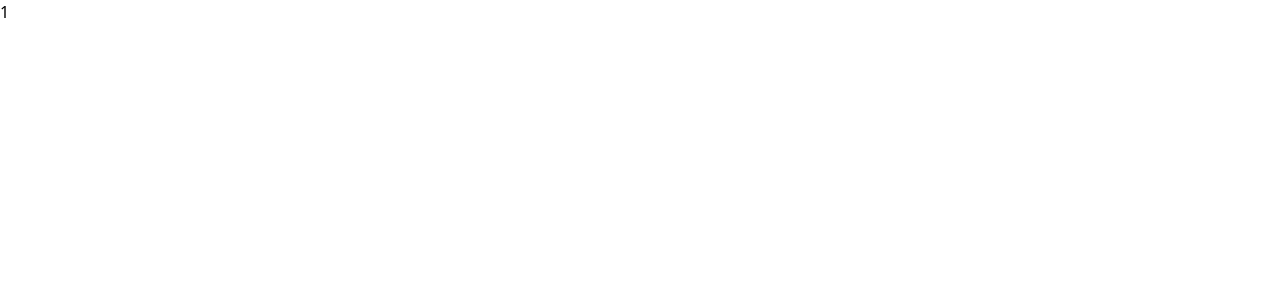
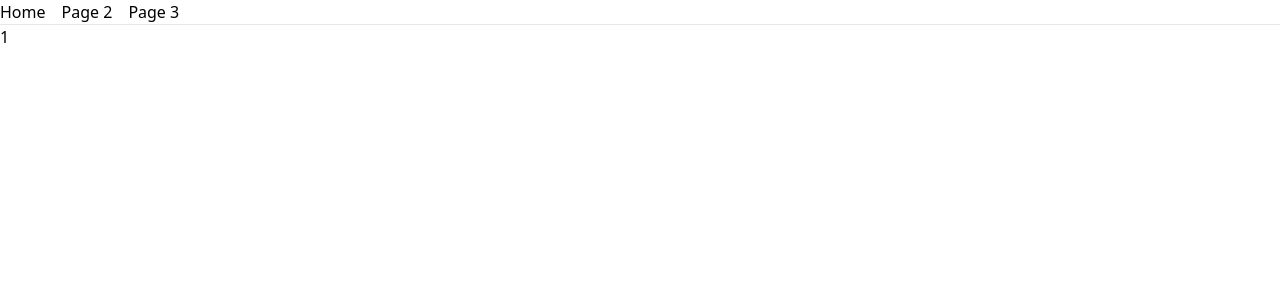
Before and after one commit to heycn/react-starter, a React (Vite) app: page /#/ in a window 1280 px wide. Shown: the top 300 px of the page. Built offline with nearby package versions, Linux system fonts and the light colour scheme.

Commit message:
add nav links

```diff
--- /dev/null
+++ b/src/layouts/main_layout.tsx
@@ -0,0 +1,24 @@
+import { Link, Outlet } from 'react-router-dom'
+
+export const MainLayout: React.FC = () => {
+  return (
+    <div>
+      <nav>
+        <ul className="flex flex-nowrap gap-x-4">
+          <li>
+            <Link to="/">Home</Link>
+          </li>
+          <li>
+            <Link to="/2">Page 2</Link>
+          </li>
+          <li>
+            <Link to="/3">Page 3</Link>
+          </li>
+        </ul>
+      </nav>
+      <hr />
+      <Outlet />
+
+    </div>
+  )
+}
--- a/src/router/router.tsx
+++ b/src/router/router.tsx
@@ -1,8 +1,10 @@
 import { createHashRouter } from 'react-router-dom'
+import { MainLayout } from '@/layouts/main_layout'
 
 export const router = createHashRouter([
   {
     path: '/',
+    element: <MainLayout />,
     children: [{
       path: '/',
       element: <div>1</div>,
--- a/vite.config.ts
+++ b/vite.config.ts
@@ -8,10 +8,6 @@
   resolve: {
     alias: {
       '@': path.resolve(__dirname, './src/'),
-      'components': `${path.resolve(__dirname, './src/components/')}`,
-      'public': `${path.resolve(__dirname, './public/')}`,
-      'pages': path.resolve(__dirname, './src/pages'),
-      'types': `${path.resolve(__dirname, './src/@types')}`,
     },
   },
 })
```
